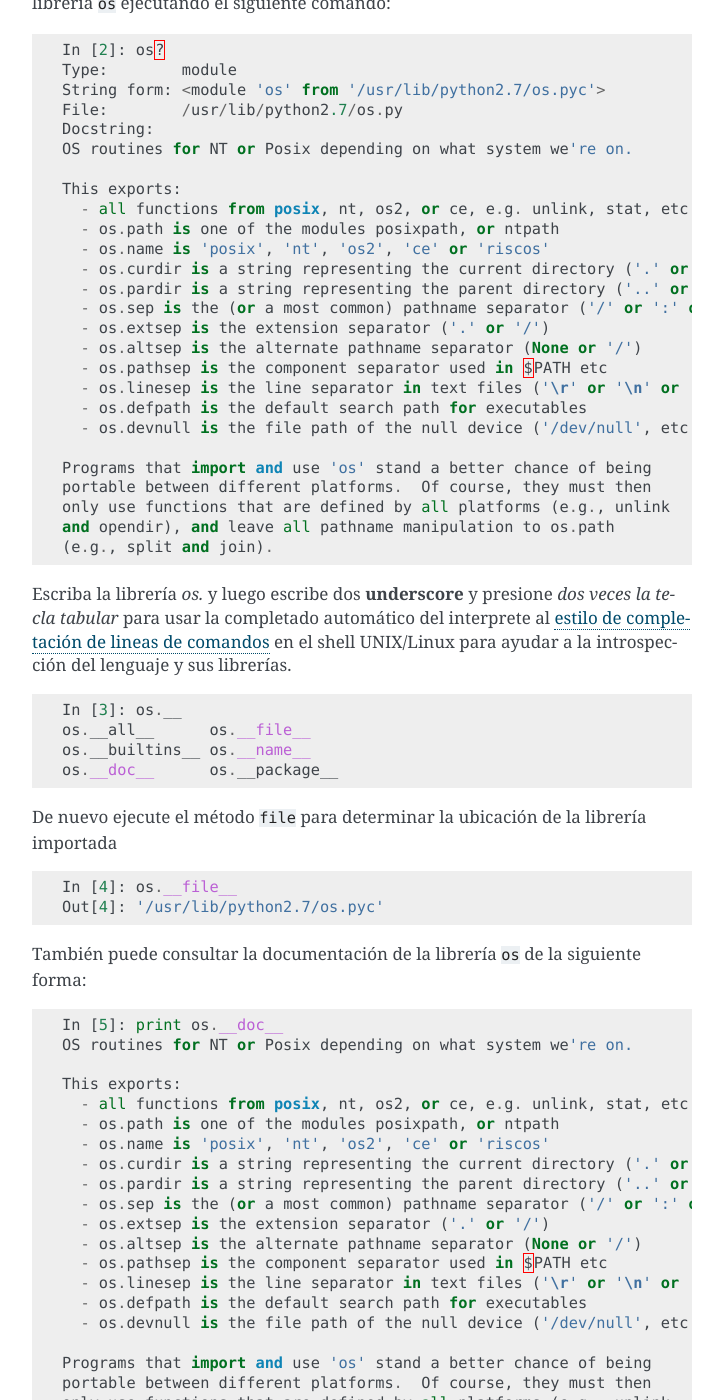
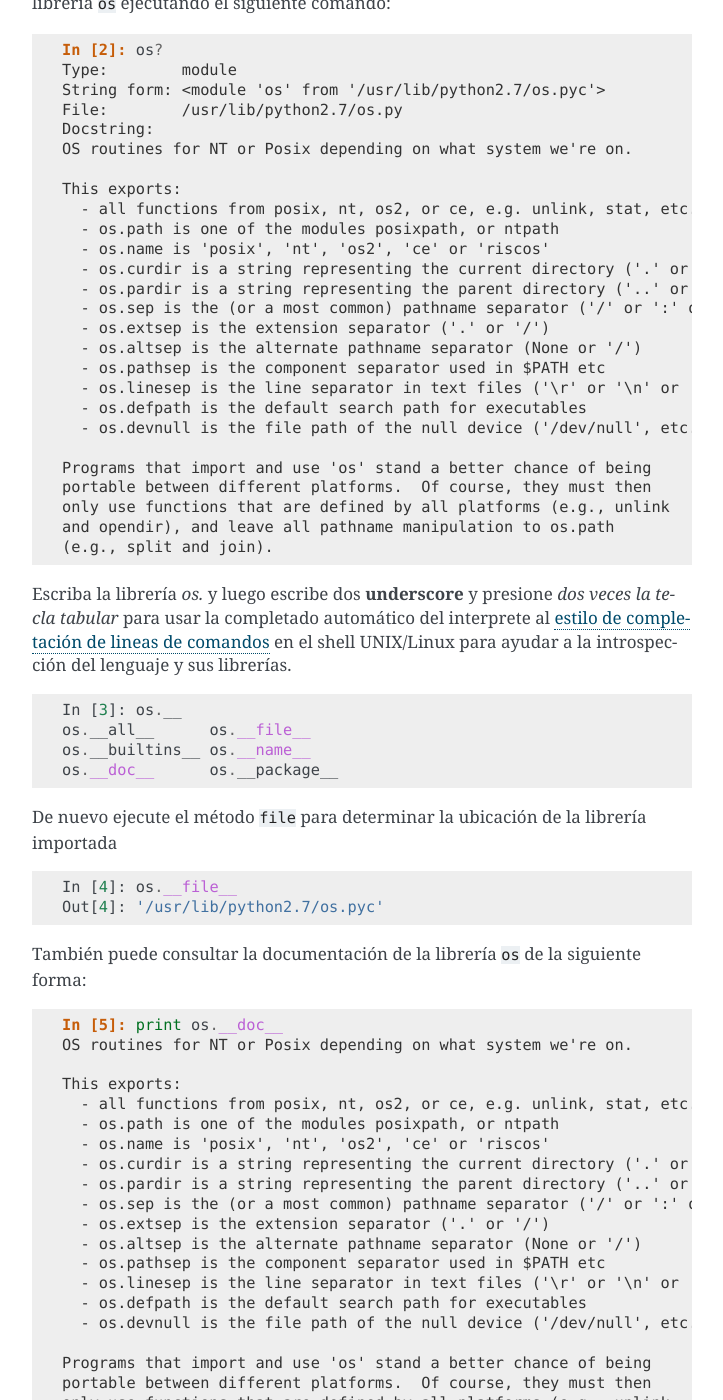
Before and after one commit to macagua/entrenamiento.python_basico, a Sphinx documentation site: the page built from source/leccion2/interactivo.rst, in a window 1280 px wide and 1400 px high, scrolled down 7641 px. Shown: the whole window, without its empty margins (388-1111 px from the left). Built offline with Sphinx 7.4.7, drawn with Linux system fonts in a browser that asks for light colours; some of the changed text lies outside the part shown.

Commit message:
Corregido WARNING: Could not lex literal_block as python. Highlighting skipped.

```diff
--- a/source/leccion2/interactivo.rst
+++ b/source/leccion2/interactivo.rst
@@ -408,7 +408,7 @@
 También consultar los detalles acerca del 'objeto' para esto use como ejemplo
 la librería ``os`` ejecutando el siguiente comando:
 
-.. code-block:: python
+.. code-block:: ipython
 
     In [2]: os?
     Type:        module
@@ -463,7 +463,7 @@
 También puede consultar la documentación de la librería ``os`` de la
 siguiente forma:
 
-.. code-block:: python
+.. code-block:: ipython
 
     In [5]: print os.__doc__
     OS routines for NT or Posix depending on what system we're on.
@@ -500,7 +500,7 @@
 Y otra forma de consultar la documentación de la librería ``os`` es
 ejecutando el siguiente comando:
 
-.. code-block:: python
+.. code-block:: ipython
 
     In [7]: help(os)
     Help on module os:
@@ -540,7 +540,7 @@
 
 Y para cerrar la sesión con el ``ipython`` ejecute el siguiente comando:
 
-.. code-block:: python
+.. code-block:: ipython
 
     In [8]: exit()
     Do you really want to exit ([y]/n)? y
```
